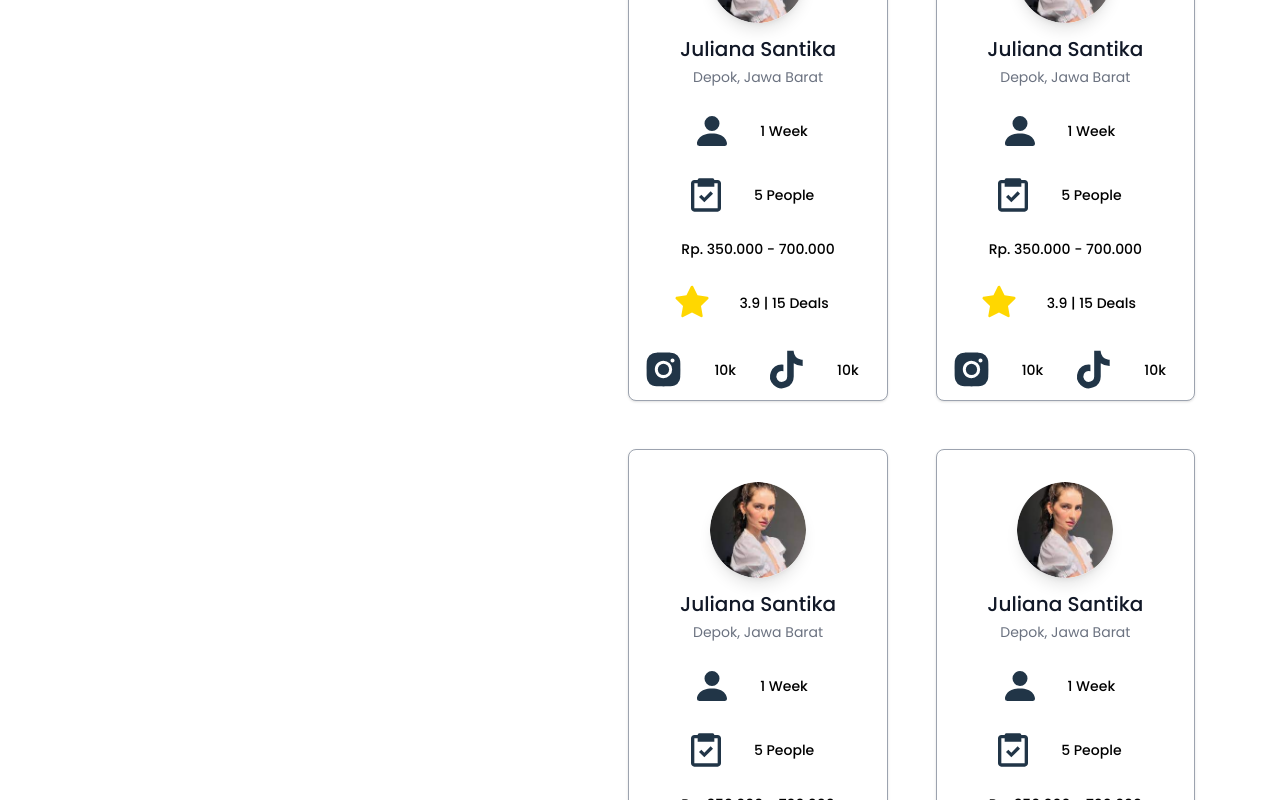
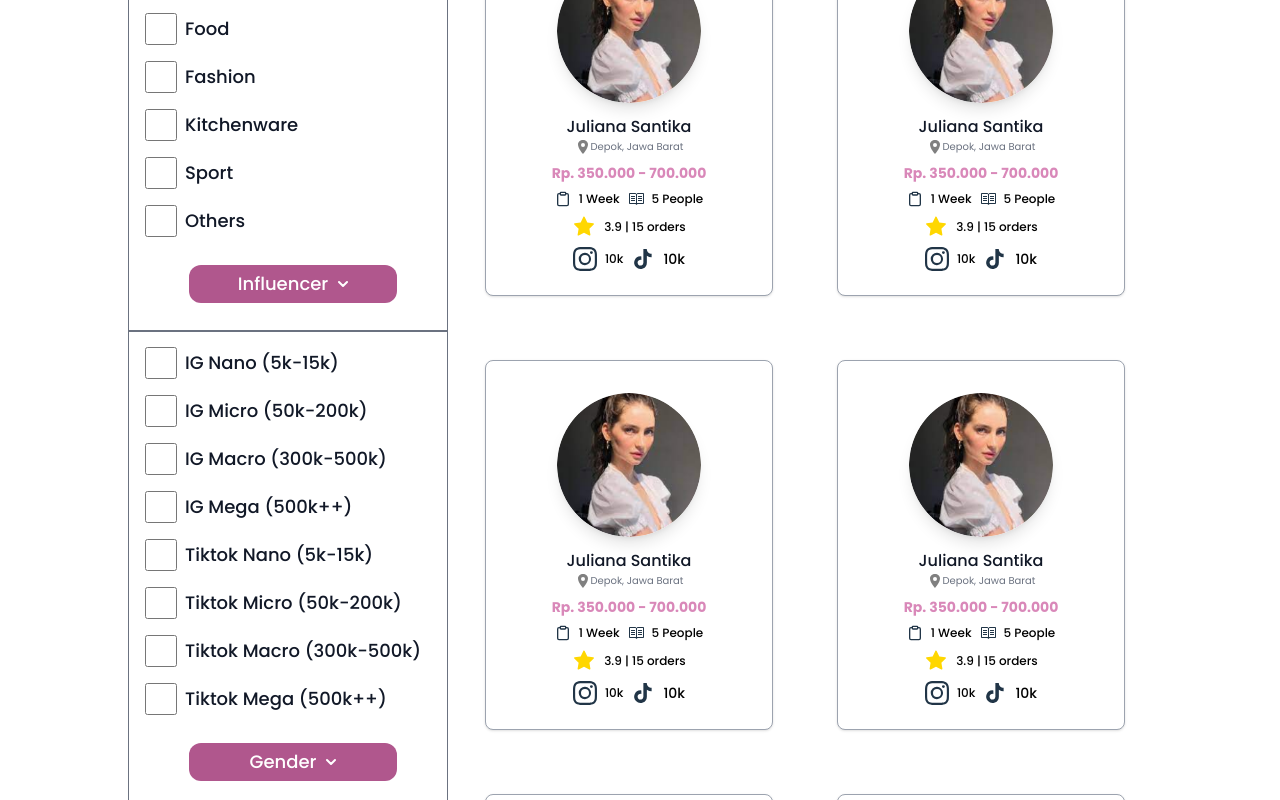
Before and after one commit to rizkyIqbal/smm-platform, a React (Vite) app: page /seller in a window 1280 px wide. Shown: the part 360-1160 px from the top of the page. Built offline with nearby package versions, Linux system fonts and the light colour scheme.

Commit message:
fix: card & dropdown

```diff
--- a/src/Component/CardSL.jsx
+++ b/src/Component/CardSL.jsx
@@ -1,38 +1,40 @@
 import { useState } from 'react'
-import {BiLogoInstagramAlt} from 'react-icons/bi'
+import {BsInstagram} from 'react-icons/bs'
 import {BiLogoTiktok} from 'react-icons/bi'
-import {BsFillPersonFill} from 'react-icons/bs'
-import {BiTask} from 'react-icons/bi'
+import {GoBook} from 'react-icons/go'
+import {FiClipboard} from 'react-icons/fi'
 import { AiFillStar } from "react-icons/ai";
+import {IoLocationSharp} from "react-icons/io5"
 
 function CardSL() {
   return (
     <>
-    <div className="flex justify-center max-w-sm bg-white border border-gray-400 rounded-lg shadow dark:bg-gray-800 dark:border-gray-700 ">
-        <div className="flex flex-col items-center pb-10 mt-8 -mb-8">
-            <img className="w-24 h-24 mb-3 rounded-full shadow-lg" src="/src/assets/img/profile/profile1.png" alt="Juliana img"/>
-            <h5 className="mb-1 text-xl font-medium text-gray-900 dark:text-white">Juliana Santika</h5>
-            <span className="text-sm text-gray-500 dark:text-gray-400">Depok, Jawa Barat</span>
-            <div className="flex mt-4 space-x-3 md:mt-6">
-              <BsFillPersonFill color='' fontSize="40px" />
-              <p className="inline-flex items-center px-4 py-2 text-sm font-medium text-center text-black">1 Week</p>
+    <div className="flex justify-center w-[288px] bg-white border border-gray-400 rounded-lg shadow">
+        <div className="flex flex-col items-center pb-10 mt-8 -mb-4">
+            <img className="w-36 h-36 mb-3 rounded-full shadow-lg" src="/src/assets/img/profile/profile1.png" alt="Juliana img"/>
+            <h5 className=" text-[16px] font-medium text-gray-900">Juliana Santika</h5>
+            <div className="flex">
+              <IoLocationSharp color='grey' fontSize="16px"/>
+              <span className="text-[10px] text-gray-500">Depok, Jawa Barat</span>
             </div>
-            <div className="flex mt-4 space-x-3 md:mt-6">
-            <BiTask color='' fontSize="40px" />
-              <p className="inline-flex items-center px-4 py-2 text-sm font-medium text-center text-black">5 People</p>
-            </div>
-            <div className="flex space-x-3 md:mt-6 pl-3 pr-3 text-sm font-medium text-center text-black">
+            <div className="flex space-x-3 md:mt-2 pl-3 pr-3 text-sm font-bold text-center text-primary">
               <p>Rp. 350.000 -  700.000</p>
             </div>
-            <div className="flex space-x-3 md:mt-6">
-              <AiFillStar color='gold' fontSize="40px"/>
-              <p className="inline-flex items-center px-4 py-2 text-sm font-medium text-center text-black">3.9 | 15 Deals</p>
+            <div className="flex mt-4 space-x-2 md:mt-2 justify-center">
+              <FiClipboard color='' fontSize="16px" />
+              <p className="inline-flex items-center  text-xs font-medium text-center text-black">1 Week</p>
+              <GoBook color='' fontSize="16px" />
+              <p className="inline-flex items-center text-xs font-medium text-center text-black">5 People</p>
             </div>
-            <div className="flex mt-4 space-x-3 md:mt-6 pl-3 pr-3">
-                <BiLogoInstagramAlt color='' fontSize="45px" />
-                <a href="https://www.instagram.com/" className="inline-flex items-center px-4 py-2 text-sm font-medium text-center text-black hover:text-black">10k</a>
-                <BiLogoTiktok color='' fontSize="45px" />
-                <a href="https://www.tiktok.com/" className="inline-flex items-center px-4 py-2 text-sm font-medium text-center text-black hover:text-black">10k</a>
+            <div className="flex space-x-2 md:mt-2 justify-center">
+              <AiFillStar color='gold' fontSize="24px"/>
+              <p className="inline-flex items-center text-xs font-medium text-center text-black">3.9 | 15 orders</p>
+            </div>
+            <div className="flex space-x-2 md:mt-2 justify-center ">
+                <BsInstagram color='' fontSize="24px" />
+                <a href="https://www.instagram.com/" className="inline-flex items-center text-xs font-medium text-center text-black hover:text-black">10k</a>
+                <BiLogoTiktok color='' fontSize="24px" />
+                <a href="https://www.tiktok.com/" className="inline-flex items-center text-sm font-medium text-center text-black hover:text-black">10k</a>
             </div>
         </div>
     </div>
--- a/src/Pages/SellerList.jsx
+++ b/src/Pages/SellerList.jsx
@@ -12,27 +12,110 @@ function SellerList() {
             <Navbar/>
             <div className='mt-8 mb-8 flex justify-center w-full'>
                 <form>
-                    <label for="search" class="mb-2 text-lg font-medium text-gray-900 sr-only dark:text-white">Search</label>
+                    <label for="search" class="mb-2 text-lg font-medium text-gray-900 sr-only">Search</label>
                     <div class="relative w-full">
                         <div class="absolute inset-y-0 left-0 flex items-center pl-3 pointer-events-none">
-                            <svg class="w-4 h-4 text-gray-500 dark:text-gray-400" aria-hidden="true" xmlns="http://www.w3.org/2000/svg" fill="none" viewBox="0 0 20 20">
+                            <svg class="w-4 h-4 text-gray-500" xmlns="http://www.w3.org/2000/svg" fill="none" viewBox="0 0 20 20">
                                 <path stroke="currentColor" stroke-linecap="round" stroke-linejoin="round" stroke-width="2" d="m19 19-4-4m0-7A7 7 0 1 1 1 8a7 7 0 0 1 14 0Z"/>
                             </svg>
                         </div>
-                        <input type="search" id="search" class="block w-full p-4 pl-10 text-lg text-gray-900 border border-gray-700 rounded-xl bg-gray-50 focus:ring-gray-500 focus:border-gray-500 dark:bg-gray-700 dark:border-gray-600 dark:placeholder-gray-400 dark:text-white dark:focus:ring-gray-500 dark:focus:border-gray-500" placeholder="Search" required/>
-                        <button type="submit" class="text-white absolute right-2 bottom-2 bg-primary hover:bg-secondary focus:ring-4 focus:outline-none focus:ring-gray-300 font-medium rounded-lg text-lg px-4 py-2 dark:bg-gray-600 dark:hover:bg-gray-700 dark:focus:ring-gray-800">Search</button>
+                        <input type="search" id="search" class="block w-full p-4 pl-10 text-lg text-gray-900 border border-gray-700 rounded-xl bg-gray-50 focus:ring-gray-500 focus:border-gray-500" placeholder="Search" required/>
+                        <button type="submit" class="text-white absolute right-2 bottom-2 bg-primary hover:bg-secondary focus:ring-4 focus:outline-none focus:ring-gray-300 font-medium rounded-lg text-lg px-4 py-2">Search</button>
                     </div>
                 </form>
             </div>
 
-            {/* <div>
-                <button id="dropdownBgHoverButton" data-dropdown-toggle="dropdownBgHover" class="text-white bg-blue-700 hover:bg-blue-800 focus:ring-4 focus:outline-none focus:ring-blue-300 font-medium rounded-lg text-sm px-5 py-2.5 text-center inline-flex items-center dark:bg-blue-600 dark:hover:bg-blue-700 dark:focus:ring-blue-800" type="button">Dropdown checkbox <svg class="w-2.5 h-2.5 ml-2.5" aria-hidden="true" xmlns="http://www.w3.org/2000/svg" fill="none" viewBox="0 0 10 6">
-                <path stroke="currentColor" stroke-linecap="round" stroke-linejoin="round" stroke-width="2" d="m1 1 4 4 4-4"/>
-                </svg>
-                </button>
-            </div> */}
 
-            <div className="grid grid-cols-2 gap-12 absolute right-[85px] border-gray-600">
+            <div className='pl-32 relative'>
+                <div className='flex p-4 absolute top-8 justify-center w-80 border border-gray-500 rounded-t-3xl'>
+                    <button className="justify-center text-white bg-secondary font-medium w-52 rounded-xl text-lg p-1 text-center inline-flex items-center flex" type="button">Kategori<svg class="w-2.5 h-2.5 ml-2.5" xmlns="http://www.w3.org/2000/svg" fill="none" viewBox="0 0 10 6">
+                    <path stroke="currentColor" stroke-linecap="round" stroke-linejoin="round" stroke-width="2" d="m1 1 4 4 4-4"/>
+                    </svg>
+                    </button>
+                </div>
+
+                <div className='p-4 absolute top-[102px] w-80 border border-gray-500 rounded-none'>
+                    <div class="flex items-center mb-4">
+                        <input id="default-checkbox" type="checkbox" value="" class="w-8 h-8 text-blue-600 bg-gray-100 border-gray-300 rounded focus:ring-blue-500"/>
+                        <label for="default-checkbox" class="ml-2 text-lg font-medium text-gray-900">Food</label>
+                    </div>
+                    <div class="flex items-center mb-4">
+                        <input id="default-checkbox" type="checkbox" value="" class="w-8 h-8 text-blue-600 bg-gray-100 border-gray-300 rounded focus:ring-blue-500"/>
+                        <label for="default-checkbox" class="ml-2 text-lg font-medium text-gray-900">Fashion</label>
+                    </div>
+                    <div class="flex items-center mb-4">
+                        <input id="default-checkbox" type="checkbox" value="" class="w-8 h-8 text-blue-600 bg-gray-100 border-gray-300 rounded focus:ring-blue-500"/>
+                        <label for="default-checkbox" class="ml-2 text-lg font-medium text-gray-900">Kitchenware</label>
+                    </div>
+                    <div class="flex items-center mb-4">
+                        <input id="default-checkbox" type="checkbox" value="" class="w-8 h-8 text-blue-600 bg-gray-100 border-gray-300 rounded focus:ring-blue-500"/>
+                        <label for="default-checkbox" class="ml-2 text-lg font-medium text-gray-900">Sport</label>
+                    </div>
+                    <div class="flex items-center mb-4">
+                        <input id="default-checkbox" type="checkbox" value="" class="w-8 h-8 text-blue-600 bg-gray-100 border-gray-300 rounded focus:ring-blue-500"/>
+                        <label for="default-checkbox" class="ml-2 text-lg font-medium text-gray-900">Others</label>
+                    </div>
+                    <div className='flex p-3 -ml-3 items-center justify-center w-80'>
+                        <button className="justify-center text-white bg-secondary font-medium w-52  rounded-xl text-lg p-1 text-center inline-flex items-center flex" type="button">Influencer<svg class="w-2.5 h-2.5 ml-2.5" xmlns="http://www.w3.org/2000/svg" fill="none" viewBox="0 0 10 6">
+                        <path stroke="currentColor" stroke-linecap="round" stroke-linejoin="round" stroke-width="2" d="m1 1 4 4 4-4"/>
+                        </svg>
+                        </button>
+                    </div>
+                </div>
+
+                <div className='p-4 absolute top-[436px] w-80 border border-gray-500 rounded-none'>
+                    <div class="flex items-center mb-4">
+                        <input id="default-checkbox" type="checkbox" value="" class="w-8 h-8 text-blue-600 bg-gray-100 border-gray-300 rounded focus:ring-blue-500"/>
+                        <label for="default-checkbox" class="ml-2 text-lg font-medium text-gray-900">IG Nano (5k-15k)</label>
+                    </div>
+                    <div class="flex items-center mb-4">
+                        <input id="default-checkbox" type="checkbox" value="" class="w-8 h-8 text-blue-600 bg-gray-100 border-gray-300 rounded focus:ring-blue-500"/>
+                        <label for="default-checkbox" class="ml-2 text-lg font-medium text-gray-900">IG Micro (50k-200k)</label>
+                    </div>
+                    <div class="flex items-center mb-4">
+                        <input id="default-checkbox" type="checkbox" value="" class="w-8 h-8 text-blue-600 bg-gray-100 border-gray-300 rounded focus:ring-blue-500"/>
+                        <label for="default-checkbox" class="ml-2 text-lg font-medium text-gray-900">IG Macro (300k-500k)</label>
+                    </div>
+                    <div class="flex items-center mb-4">
+                        <input id="default-checkbox" type="checkbox" value="" class="w-8 h-8 text-blue-600 bg-gray-100 border-gray-300 rounded focus:ring-blue-500"/>
+                        <label for="default-checkbox" class="ml-2 text-lg font-medium text-gray-900">IG Mega (500k++)</label>
+                    </div>
+                    <div class="flex items-center mb-4">
+                        <input id="default-checkbox" type="checkbox" value="" class="w-8 h-8 text-blue-600 bg-gray-100 border-gray-300 rounded focus:ring-blue-500"/>
+                        <label for="default-checkbox" class="ml-2 text-lg font-medium text-gray-900">Tiktok Nano (5k-15k)</label>
+                    </div>
+                    <div class="flex items-center mb-4">
+                        <input id="default-checkbox" type="checkbox" value="" class="w-8 h-8 text-blue-600 bg-gray-100 border-gray-300 rounded focus:ring-blue-500"/>
+                        <label for="default-checkbox" class="ml-2 text-lg font-medium text-gray-900">Tiktok Micro (50k-200k)</label>
+                    </div>
+                    <div class="flex items-center mb-4">
+                        <input id="default-checkbox" type="checkbox" value="" class="w-8 h-8 text-blue-600 bg-gray-100 border-gray-300 rounded focus:ring-blue-500"/>
+                        <label for="default-checkbox" class="ml-2 text-lg font-medium text-gray-900">Tiktok Macro (300k-500k)</label>
+                    </div>
+                    <div class="flex items-center mb-4">
+                        <input id="default-checkbox" type="checkbox" value="" class="w-8 h-8 text-blue-600 bg-gray-100 border-gray-300 rounded focus:ring-blue-500"/>
+                        <label for="default-checkbox" class="ml-2 text-lg font-medium text-gray-900">Tiktok Mega (500k++)</label>
+                    </div>
+                    <div className='flex p-3 -ml-3 items-center justify-center w-80'>
+                        <button className="justify-center text-white bg-secondary font-medium w-52  rounded-xl text-lg p-1 text-center inline-flex items-center flex" type="button">Gender<svg class="w-2.5 h-2.5 ml-2.5" xmlns="http://www.w3.org/2000/svg" fill="none" viewBox="0 0 10 6">
+                        <path stroke="currentColor" stroke-linecap="round" stroke-linejoin="round" stroke-width="2" d="m1 1 4 4 4-4"/>
+                        </svg>
+                        </button>
+                    </div>
+                </div>
+                <div className='p-4 absolute top-[915px] w-80 border border-gray-500 rounded-b-xl'>
+                <div class="flex items-center mb-4">
+                        <input id="default-checkbox" type="checkbox" value="" class="w-8 h-8 text-blue-600 bg-gray-100 border-gray-300 rounded focus:ring-blue-500"/>
+                        <label for="default-checkbox" class="ml-2 text-lg font-medium text-gray-900">Laki-laki</label>
+                    </div>
+                    <div class="flex items-center mb-4">
+                        <input id="default-checkbox" type="checkbox" value="" class="w-8 h-8 text-blue-600 bg-gray-100 border-gray-300 rounded focus:ring-blue-500"/>
+                        <label for="default-checkbox" class="ml-2 text-lg font-medium text-gray-900">Perempuan</label>
+                    </div>
+                </div>
+            </div>
+
+            <div className="grid grid-cols-2 gap-16 absolute right-[155px] border-gray-600 mt-8">
                 <CardSL />
                 <CardSL />
                 <CardSL />
@@ -41,7 +124,7 @@ function SellerList() {
                 <CardSL />
             </div>
 
-            <div className='w-screen absolute bottom-[-1650px]'>
+            <div className='w-screen absolute bottom-[-1150px]'>
             <Footer/>
             </div>
 
```
